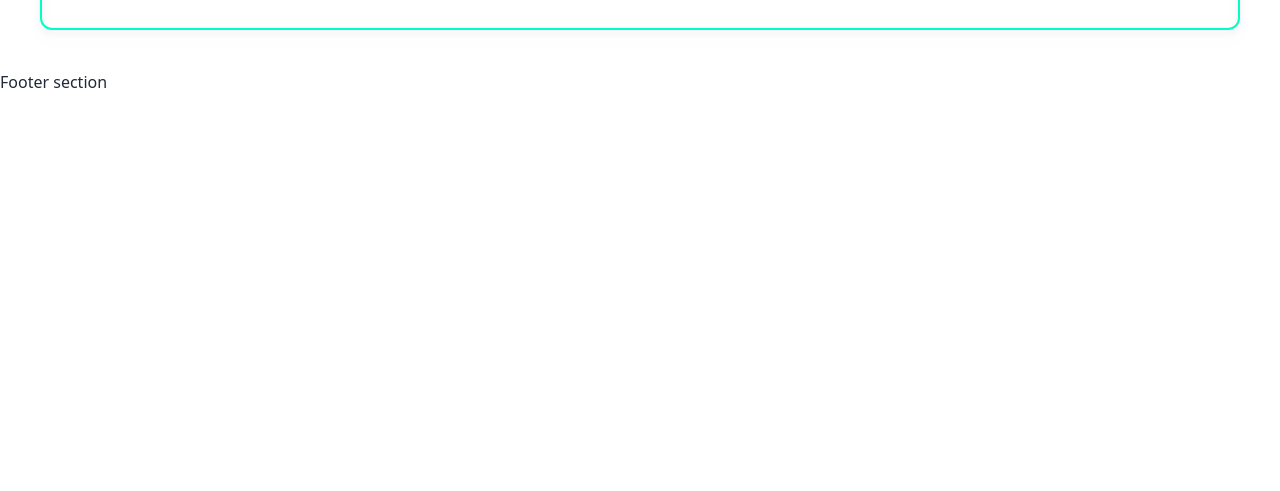
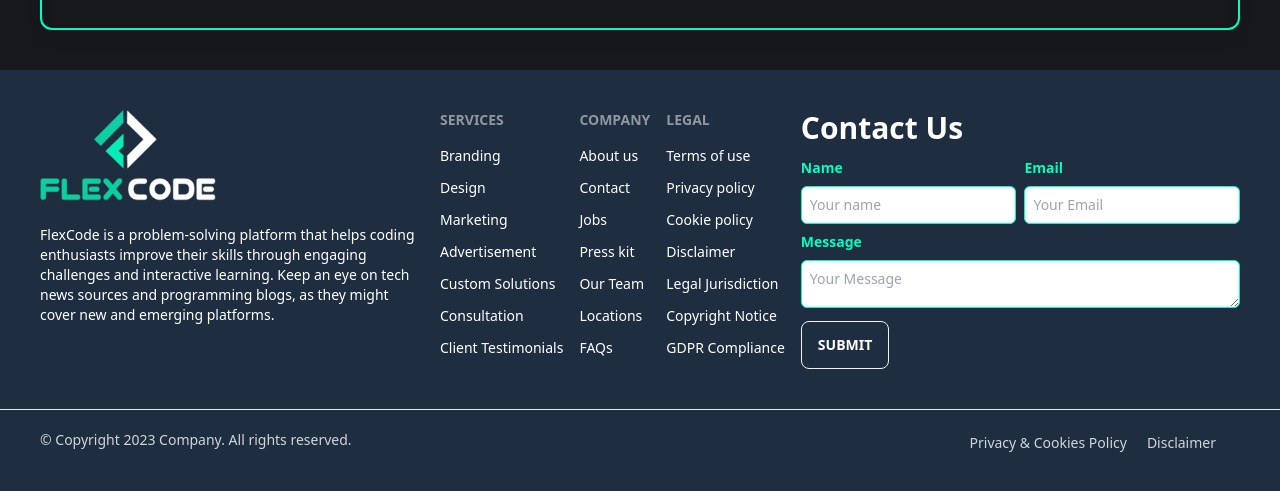
Before and after one commit to ihshadin/flex-code, a React (Vite) app: page / in a window 1280 px wide. Shown: the part 609-1100 px from the top of the page. Before the commit the page ends 800 px from the top, so only its background shows below. Built offline with nearby package versions, Linux system fonts and the light colour scheme; no server answers.

Commit message:
footer section added

```diff
--- a/package.json
+++ b/package.json
@@ -17,7 +17,9 @@
     "react-dom": "^18.2.0",
     "react-fast-marquee": "^1.6.0",
     "react-router-dom": "^6.14.2",
-    "sort-by": "^1.2.0"
+    "sort-by": "^1.2.0",
+    "sweetalert": "^2.1.2",
+    "sweetalert2": "^11.7.21"
   },
   "devDependencies": {
     "@types/react": "^18.0.28",
--- a/src/index.css
+++ b/src/index.css
@@ -14,7 +14,9 @@
     color: #fff;
 }
 
-
+body {
+  background:  #17181b;
+}
 
 /* Section title  */
 .section-title {
--- a/src/pages/Shared/Footer/Footer.jsx
+++ b/src/pages/Shared/Footer/Footer.jsx
@@ -1,9 +1,142 @@
 import React from 'react';
+import logo from '../../../assets/flex-code1.png'
+import Swal from 'sweetalert2';
 
 const Footer = () => {
+    const handleSubmit = (e) => {
+        e.preventDefault()
+        Swal.fire({
+            title: "Success Your Submit!",
+            text: "Do you want to continue",
+            icon: "success",
+            confirmButtonText: "OK",
+        });
+        e.target.reset()
+    };
     return (
         <div>
-            Footer section
+            <footer className="footer p-10 bg-[#1e2d40] text-white">
+                <div className="sm:col-span-2">
+                    <div>
+                        <img src={logo} alt="logo" className="w-[11rem]" />
+                    </div>
+                    <div className="mt-4 lg:max-w-sm">
+                        <p className="text-sm text-white">
+                            FlexCode is a problem-solving platform that helps coding enthusiasts improve their skills through engaging challenges and interactive learning. Keep an eye on tech news sources and programming blogs, as they might cover new and emerging platforms.
+                        </p>
+                    </div>
+                </div>
+                <div>
+                    <span className="footer-title">Services</span>
+                    <a className="link link-hover mb-1">Branding</a>
+                    <a className="link link-hover mb-1">Design</a>
+                    <a className="link link-hover mb-1">Marketing</a>
+                    <a className="link link-hover mb-1">Advertisement</a>
+                    <a className="link link-hover mb-1">Custom Solutions</a>
+                    <a className="link link-hover mb-1">Consultation</a>
+                    <a className="link link-hover mb-1">Client Testimonials</a>
+                </div>
+                <div>
+                    <span className="footer-title">Company</span>
+                    <a className="link link-hover mb-1">About us</a>
+                    <a className="link link-hover mb-1">Contact</a>
+                    <a className="link link-hover mb-1">Jobs</a>
+                    <a className="link link-hover mb-1">Press kit</a>
+                    <a className="link link-hover mb-1">Our Team</a>
+                    <a className="link link-hover mb-1">Locations</a>
+                    <a className="link link-hover mb-1">FAQs</a>
+                </div>
+                <div>
+                    <span className="footer-title">Legal</span>
+                    <a className="link link-hover mb-1">Terms of use</a>
+                    <a className="link link-hover mb-1">Privacy policy</a>
+                    <a className="link link-hover mb-1">Cookie policy</a>
+                    <a className="link link-hover mb-1">Disclaimer</a>
+                    <a className="link link-hover mb-1">Legal Jurisdiction</a>
+                    <a className="link link-hover mb-1">Copyright Notice</a>
+                    <a className="link link-hover mb-1">GDPR Compliance</a>
+                </div>
+                <div className="w-full ">
+                    <div className="max-w-4xl">
+                        <h2 className="text-3xl md:text-3xl font-bold mb-3">
+                            Contact Us
+                        </h2>
+                        <form onSubmit={handleSubmit} className="grid grid-cols-2 gap-2">
+                            <div>
+                                <label
+                                    htmlFor="name"
+                                    className="block text-[#00ffc3] font-bold mb-2"
+                                >
+                                    Name
+                                </label>
+                                <input
+                                    type="text"
+                                    id="name"
+                                    name="name"
+                                    placeholder="Your name"
+                                    required
+                                    className="border text-neutral border-[#00ffc3] p-2 w-full rounded-md"
+                                />
+                            </div>
+                            <div>
+                                <label
+                                    htmlFor="email"
+                                    className="block text-[#00ffc3] font-bold mb-2"
+                                >
+                                    Email
+                                </label>
+                                <input
+                                    type="email"
+                                    id="email"
+                                    name="email"
+                                    placeholder="Your Email"
+                                    required
+                                    className="border text-neutral border-[#00ffc3] p-2 w-full rounded-md"
+                                />
+                            </div>
+                            <div className="col-span-2">
+                                <label
+                                    htmlFor="message"
+                                    className="block text-[#00ffc3] font-bold mb-2"
+                                >
+                                    Message
+                                </label>
+                                <textarea
+                                    id="message"
+                                    name="message"
+                                    placeholder="Your Message"
+                                    required
+                                    className="border text-neutral border-[#00ffc3] h-[3rem] p-2 w-full rounded-md"
+                                    rows="5"
+                                ></textarea>
+                            </div>
+                            <div className="col-span-2">
+                                <input
+                                    value="Submit"
+                                    type="submit"
+                                    className="btn bg-[#1e2d40]  hover:bg-[#1e2d40] hover:border-2 hover:border-[#00ffc3] hover:text-[#00ffc3] text-white"
+                                ></input>
+                            </div>
+                        </form>
+                    </div>
+                </div>
+            </footer>
+            <div class="flex bg-[#1e2d40] flex-col-reverse justify-between pt-5 pb-10 border-t lg:flex-row">
+                <p class="text-sm text-gray-300 md:pl-10 px-10">© Copyright 2023 Company. All rights reserved.</p>
+                <ul class="flex flex-col mb-3 space-y-2 lg:mb-0 sm:space-y-0 sm:space-x-5 sm:flex-row md:pr-16 px-10">
+                    <li>
+                        <a href="#"
+                            class="text-sm text-gray-300 transition-colors duration-300 hover:text-deep-purple-accent-400">Privacy
+                            &amp; Cookies Policy
+                        </a>
+                    </li>
+                    <li>
+                        <a href="#"
+                            class="text-sm text-gray-300 transition-colors duration-300 hover:text-deep-purple-accent-400">Disclaimer
+                        </a>
+                    </li>
+                </ul>
+            </div>
         </div>
     );
 };
```
Also changed, not shown: src/assets/flex-code1.png (added), 1 other file (tests, documents, lock files or other folders).
